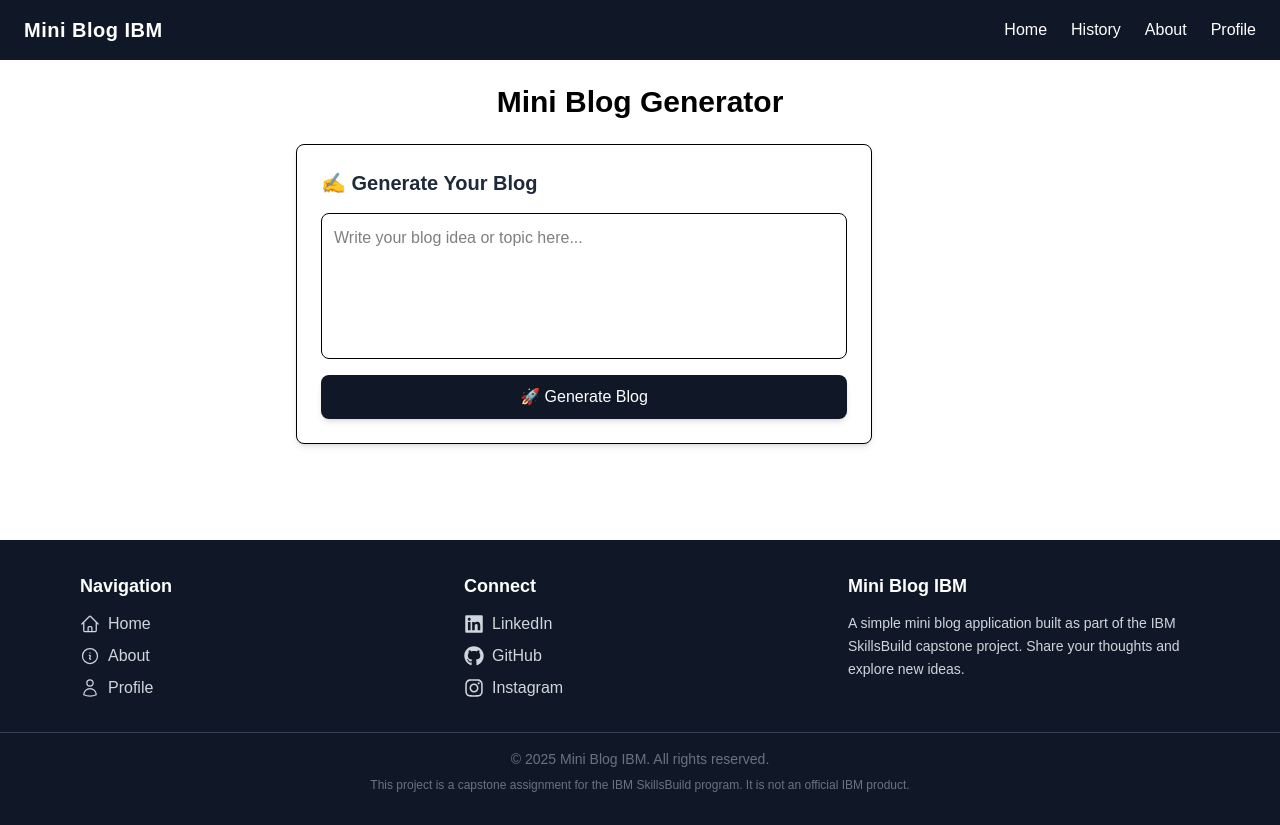
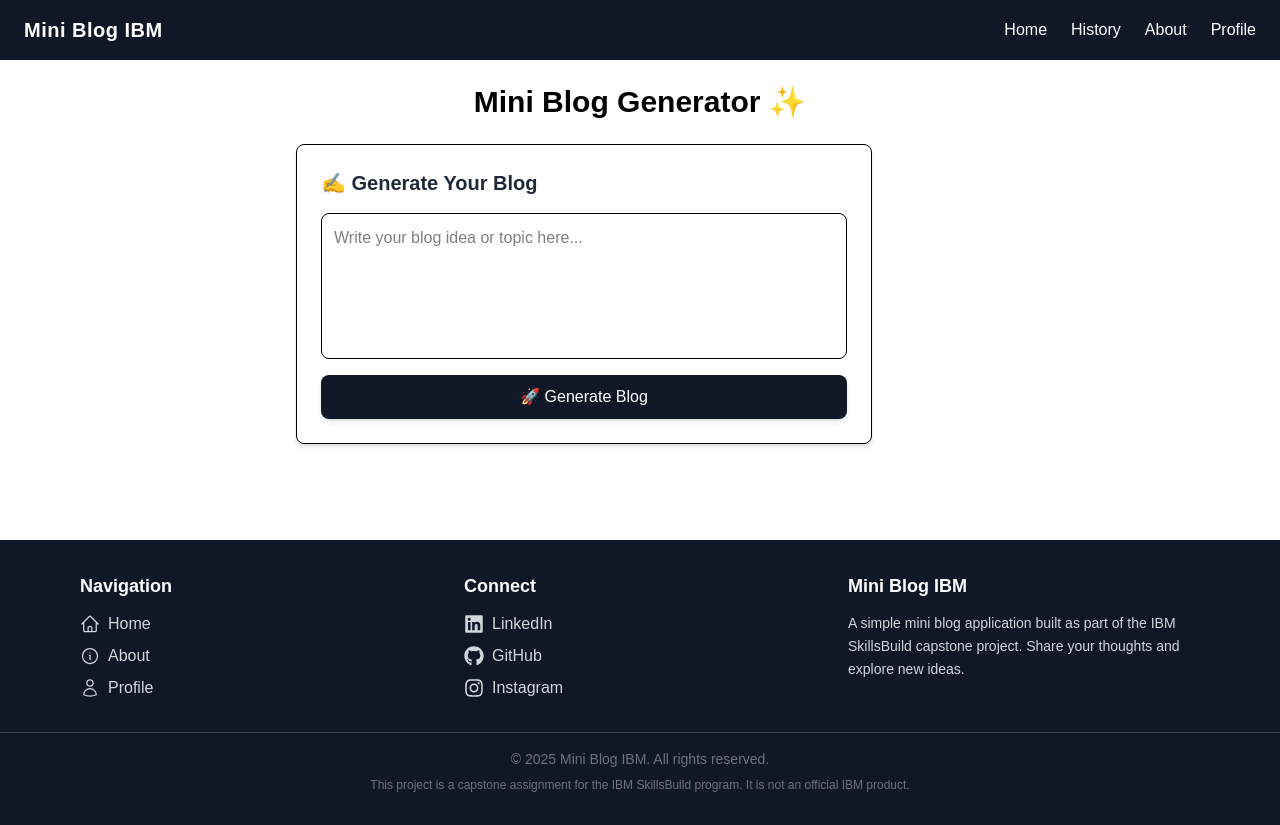
Before and after one commit to SalmanFrs/Mini-Blog-IBM, a Next.js app: page / in a window 1280 px wide. Built offline with nearby package versions, Linux system fonts and the light colour scheme.

Commit message:
commit icon for homepage

```diff
--- a/app/page.tsx
+++ b/app/page.tsx
@@ -12,7 +12,7 @@
     <PageTransition>
       <main className="flex flex-col items-center px-4 sm:px-6 md:px-10 py-6 w-full max-w-3xl mx-auto">
         <h1 className="text-xl sm:text-2xl md:text-3xl font-bold mb-6 text-center">
-          Mini Blog Generator
+          Mini Blog Generator ✨
         </h1>
         <div className="w-full">
           <BlogForm onResult={setResult} />
```
